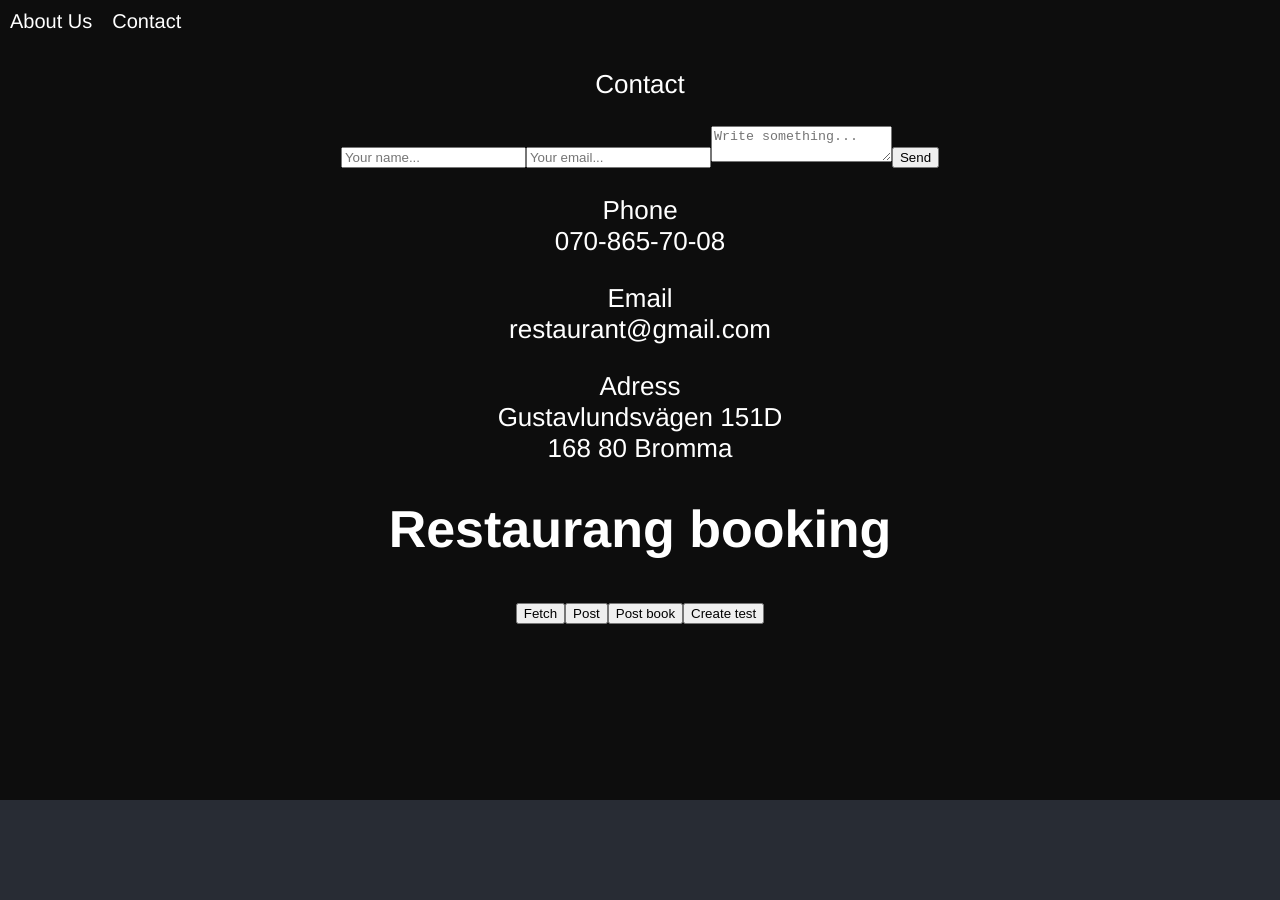
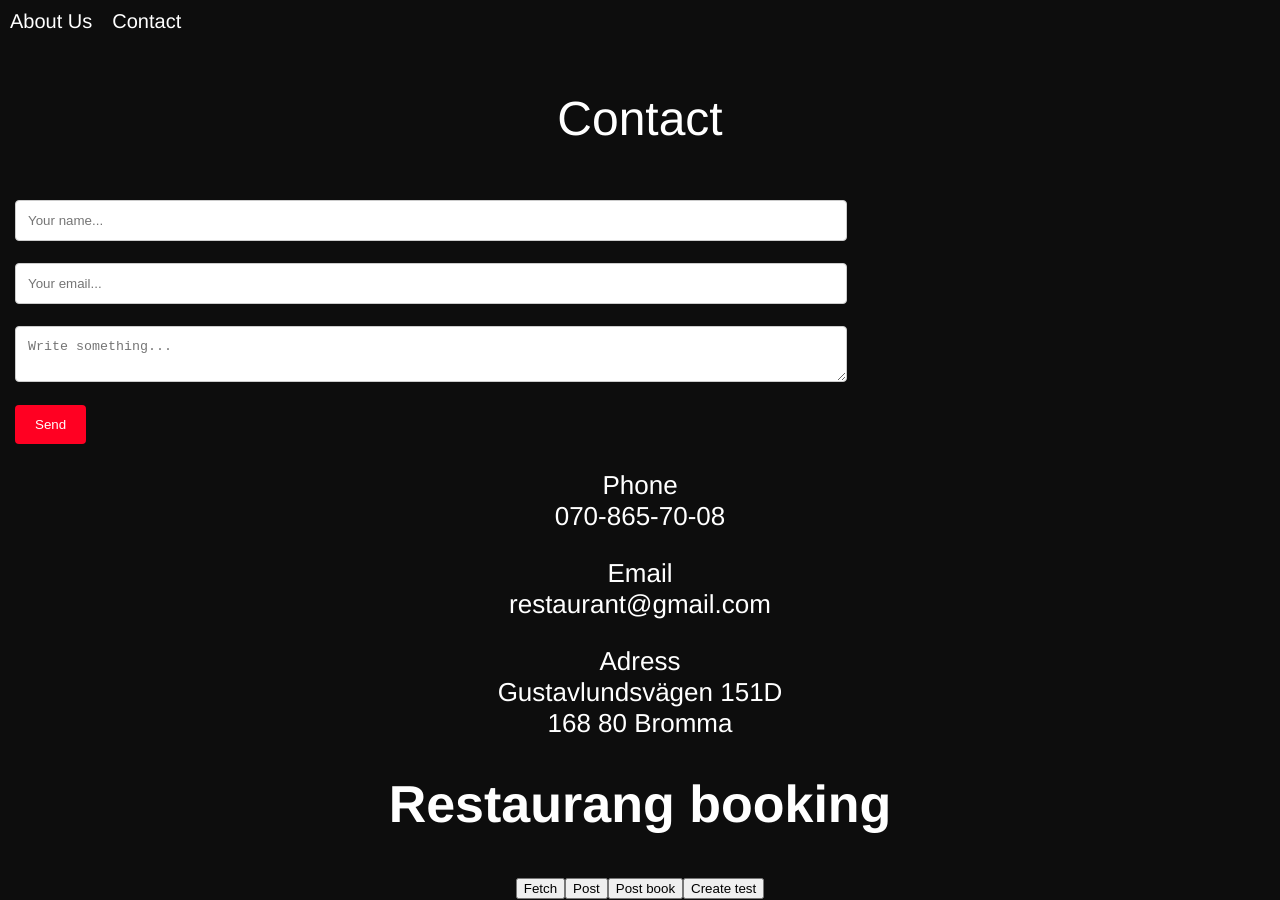
Before and after one commit to Alexandrhall/restaurant-app, a React (Create React App) app in the folder client/: page /contact in a window 1280 px wide. Before the commit the page ends 800 px from the top, so only its background shows below. Built offline with nearby package versions, Linux system fonts and the light colour scheme.

Commit message:
Added contact form styling

```diff
--- a/client/src/components/pages/Contact.tsx
+++ b/client/src/components/pages/Contact.tsx
@@ -1,4 +1,5 @@
 import React from "react";
+import "../../styles/contact.scss";
 import { Navigation } from "../Navigation";
 
 export const Contact = () => {
--- a/client/src/styles/contact.scss
+++ b/client/src/styles/contact.scss
@@ -0,0 +1,36 @@
+.contact-text {
+  color: white;
+  font-size: 48px;
+}
+
+.contact-form {
+  width: 65%;
+  margin-left: 15px;
+}
+
+input[type="text"],
+select,
+textarea {
+  width: 100%;
+  padding: 12px;
+  border: 1px solid #ccc;
+  border-radius: 4px;
+  box-sizing: border-box;
+  margin-top: 6px;
+  margin-bottom: 16px;
+  resize: vertical;
+}
+
+input[type="submit"] {
+  background-color: #ff0022;
+  color: white;
+  padding: 12px 20px;
+  border: none;
+  border-radius: 4px;
+  cursor: pointer;
+  display: flex;
+}
+
+input[type="submit"]:hover {
+  background-color: #db001d;
+}
```
